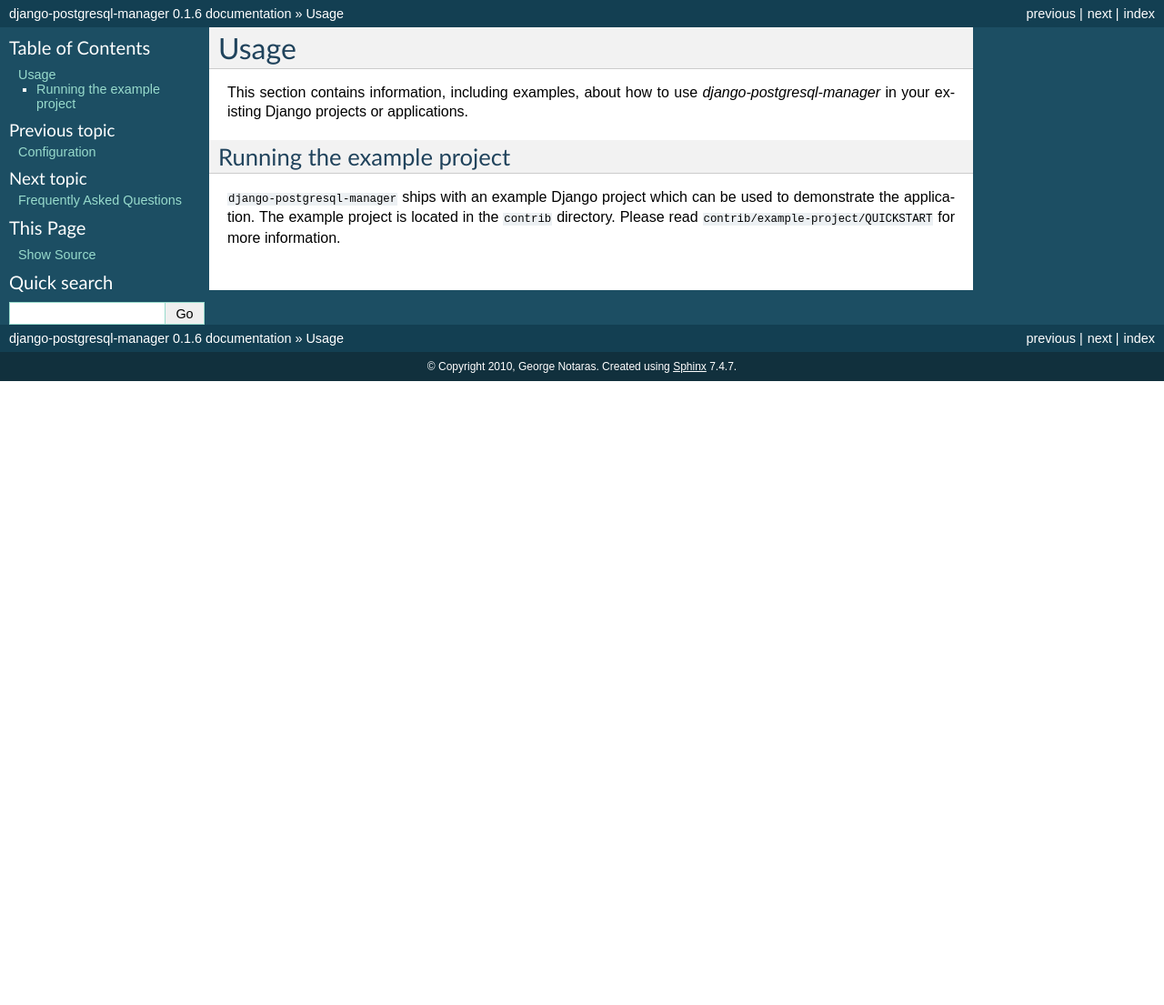
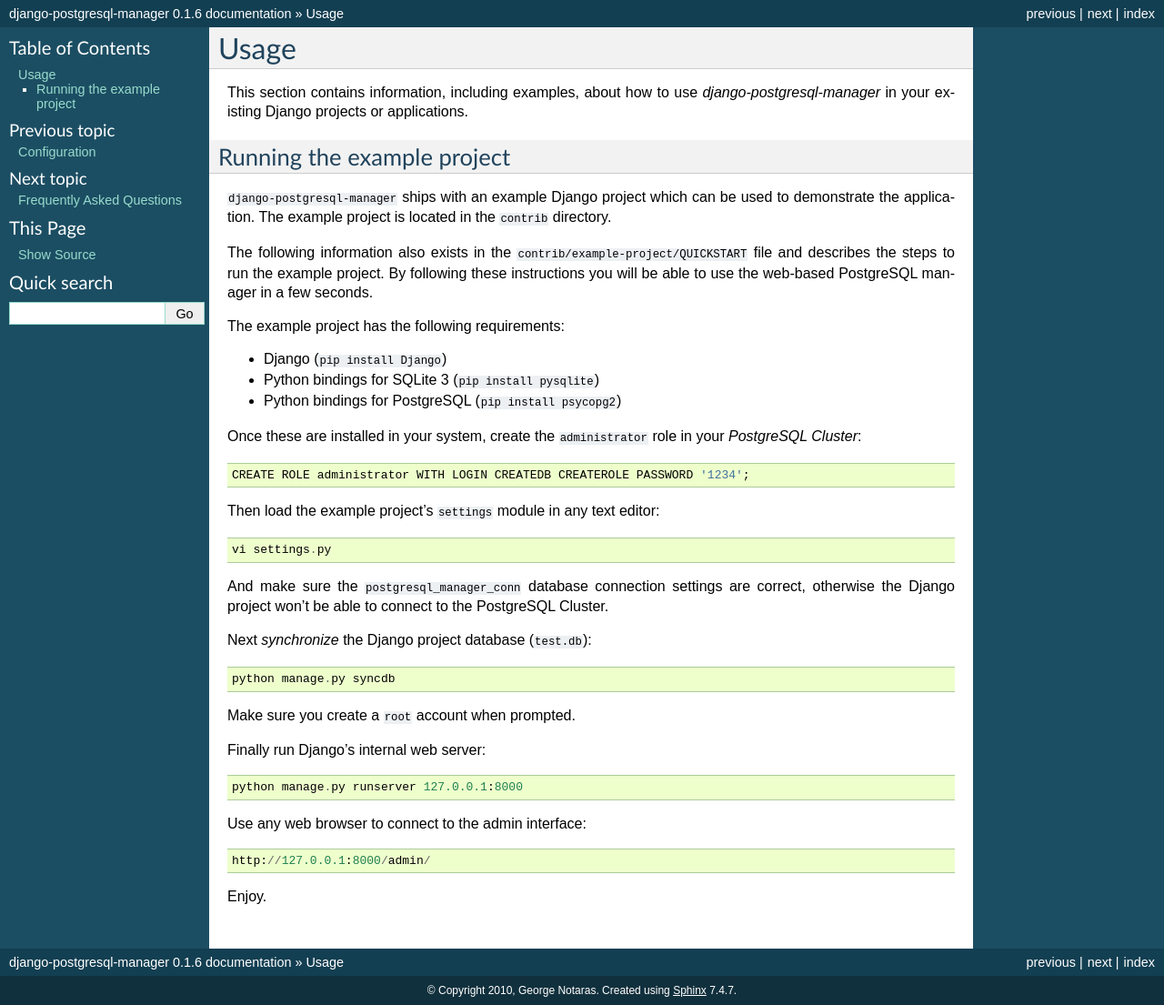
Before and after one commit to pombredanne/django-postgresql-manager, a Sphinx documentation site: the page built from docs/usage.rst, in a window 1280 px wide. Shown: the whole page at 91% size. Built offline with Sphinx 7.4.7, drawn with Linux system fonts in a browser that asks for light colours; before the commit the page ends 900 px from its top, so only the background shows below that.

Commit message:
Updated usage documentation to include the instructions to run the example project

```diff
--- a/docs/usage.rst
+++ b/docs/usage.rst
@@ -11,5 +11,44 @@ Running the example project
 ===========================
 ``django-postgresql-manager`` ships with an example Django project which can be
 used to demonstrate the application. The example project is located in the
-``contrib`` directory. Please read ``contrib/example-project/QUICKSTART`` for
-more information.
+``contrib`` directory.
+
+The following information also exists in the ``contrib/example-project/QUICKSTART``
+file and describes the steps to run the example project. By following these
+instructions you will be able to use the web-based PostgreSQL manager in a few
+seconds.
+
+The example project has the following requirements:
+
+- Django (``pip install Django``)
+- Python bindings for SQLite 3 (``pip install pysqlite``)
+- Python bindings for PostgreSQL (``pip install psycopg2``)
+
+Once these are installed in your system, create the ``administrator`` role
+in your *PostgreSQL Cluster*::
+
+    CREATE ROLE administrator WITH LOGIN CREATEDB CREATEROLE PASSWORD '1234';
+
+Then load the example project's ``settings`` module in any text editor::
+
+    vi settings.py
+
+And make sure the ``postgresql_manager_conn`` database connection settings
+are correct, otherwise the Django project won't be able to connect to the
+PostgreSQL Cluster.
+
+Next *synchronize* the Django project database (``test.db``)::
+
+    python manage.py syncdb
+
+Make sure you create a ``root`` account when prompted.
+
+Finally run Django's internal web server::
+
+    python manage.py runserver 127.0.0.1:8000
+
+Use any web browser to connect to the admin interface::
+
+    http://127.0.0.1:8000/admin/
+
+Enjoy.
```
